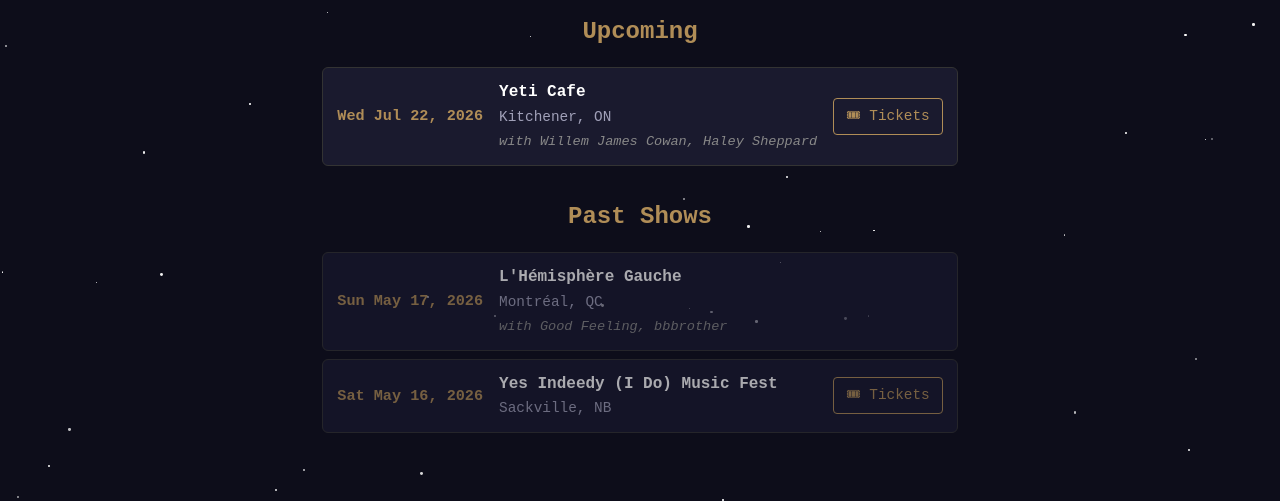
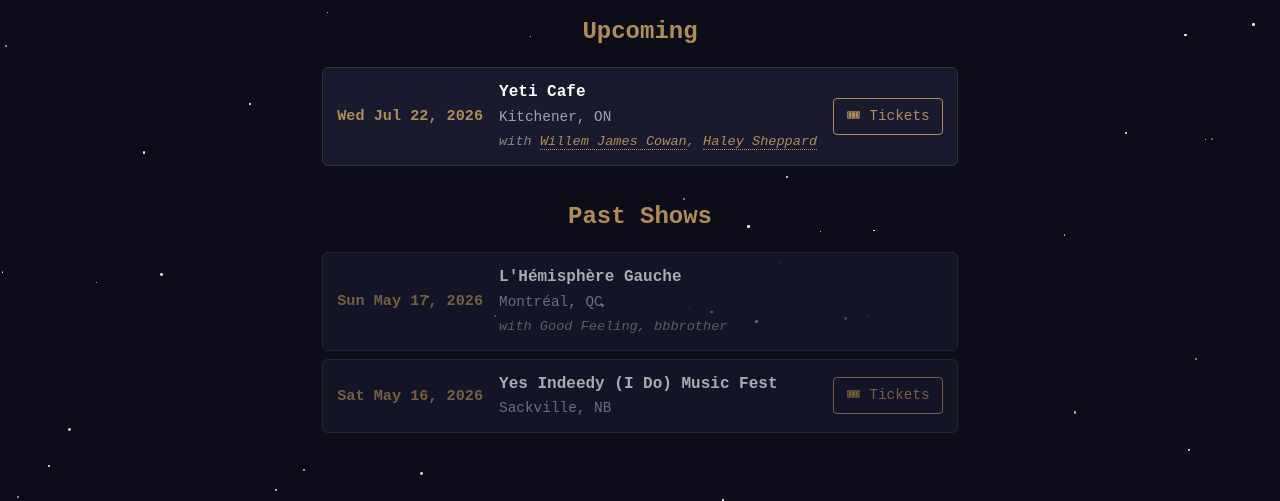
Before and after one commit to mcharters/highgrader, a Jekyll site: the page built from shows.md, in a window 1280 px wide. Shown: the part 339-840 px from the top of the page. Built offline with Jekyll 4.4.1, drawn with Linux system fonts in a browser that asks for light colours.

Commit message:
Add band urls

```diff
--- a/_layouts/default.html
+++ b/_layouts/default.html
@@ -217,6 +217,21 @@
             font-size: 0.85em;
             font-style: italic;
             margin-top: 2px;
+        }
+        .show-list .show-bands {
+            color: #888;
+            font-size: 0.85em;
+            font-style: italic;
+            margin-top: 2px;
+        }
+        .show-list .show-bands a {
+            color: #b08d57;
+            text-decoration: none;
+            border-bottom: 1px dotted #b08d57;
+        }
+        .show-list .show-bands a:hover {
+            color: #fff;
+            border-bottom-color: #fff;
         }
         .show-list .show-tickets {
             flex: 0 0 auto;
--- a/shows.md
+++ b/shows.md
@@ -29,6 +29,9 @@ permalink: /shows/
         <div class="show-main">
             <div class="show-venue">{{ show.venue }}</div>
             <div class="show-city">{{ show.city }}</div>
+            {% if show.bands and show.bands.size > 0 %}
+            <div class="show-bands">with {% for band in show.bands %}{% if band.url %}<a href="{{ band.url }}" target="_blank" rel="noopener">{{ band.name }}</a>{% else %}{{ band.name }}{% endif %}{% unless forloop.last %}, {% endunless %}{% endfor %}</div>
+            {% endif %}
             {% if show.notes %}<div class="show-notes">{{ show.notes }}</div>{% endif %}
         </div>
         {% if show.tickets %}
```
Also changed, not shown: _data/shows.yml (+17 -3 lines).
